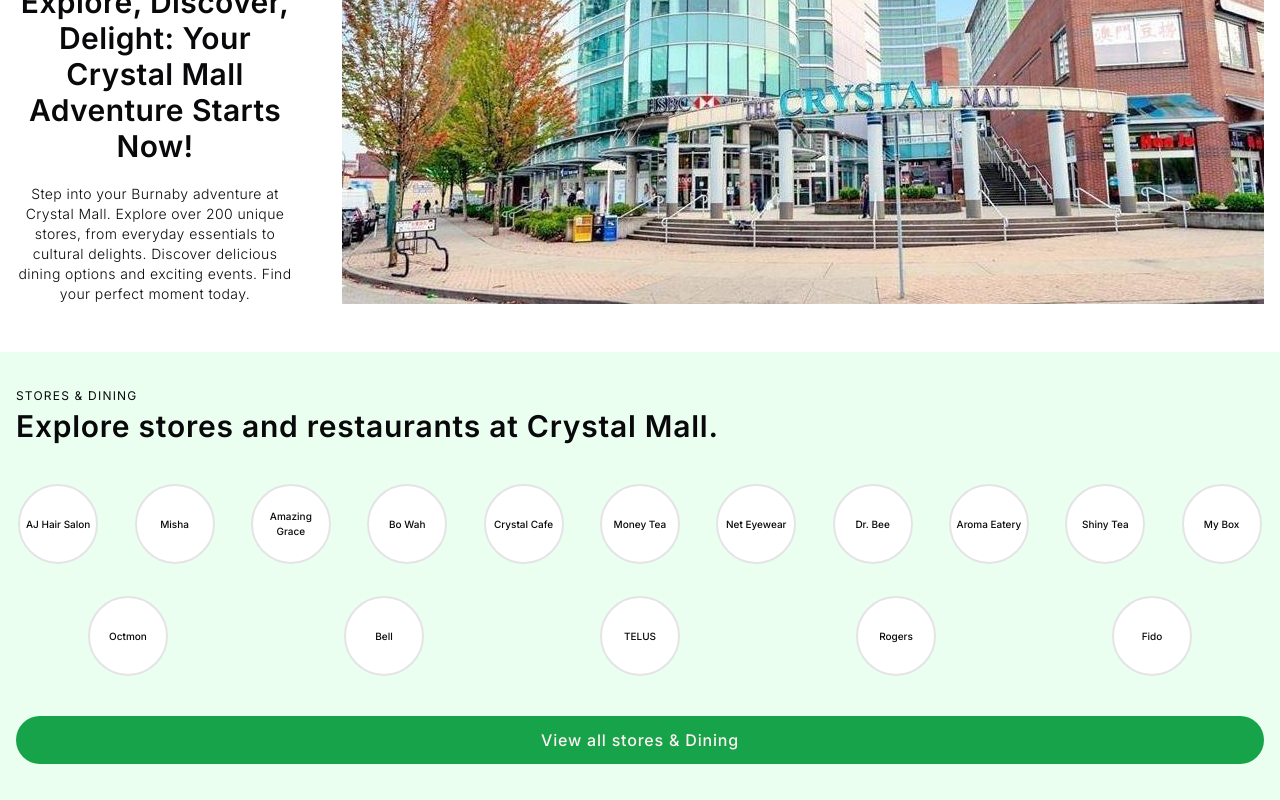
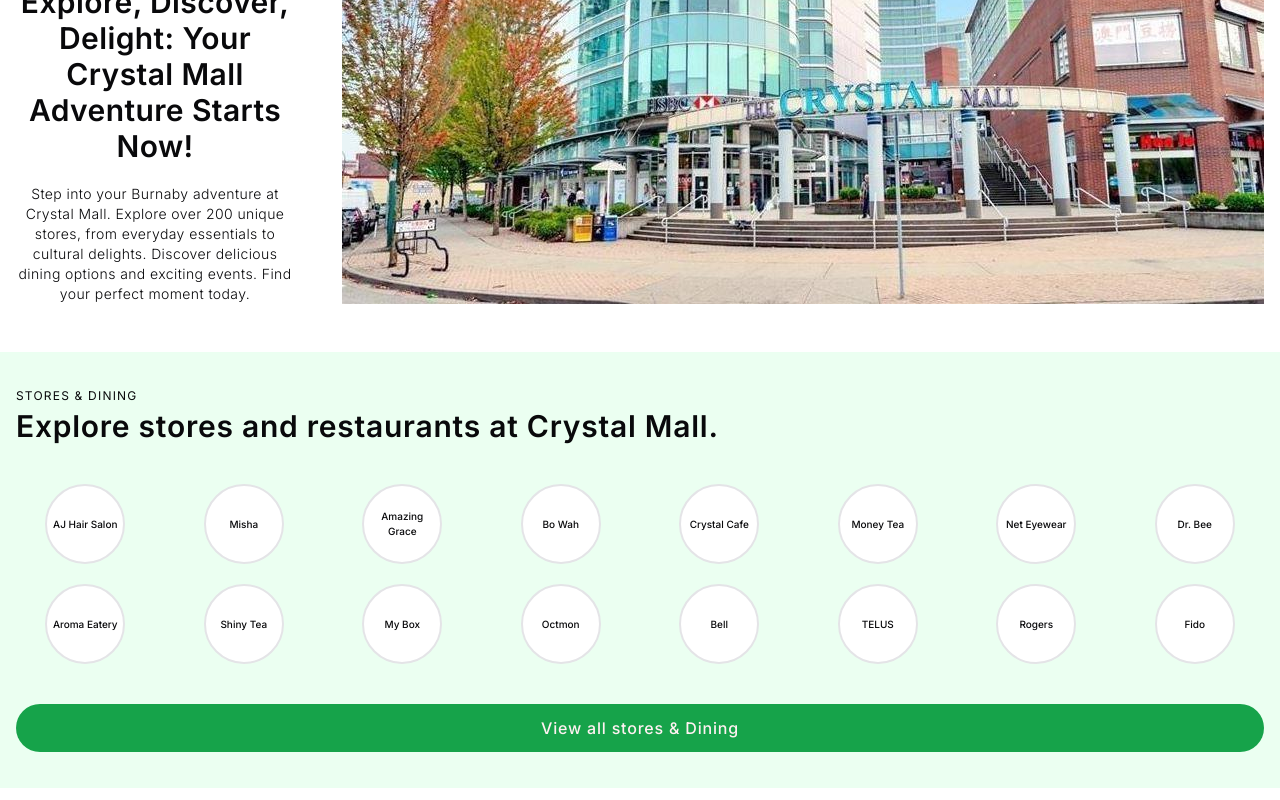
Before and after one commit to scottchen98/crystal-mall-app-redesign, a Next.js app: page / in a window 1280 px wide. Shown: the part 451-1251 px from the top of the page. Built offline with nearby package versions, Linux system fonts and the light colour scheme.

Commit message:
conditionally render 8 or 16 store icons depending on viewport

```diff
--- a/src/app/store-icons.tsx
+++ b/src/app/store-icons.tsx
@@ -1,11 +1,18 @@
+import React from "react";
+
 export default function StoreIcons({
   children,
 }: {
   children: React.ReactNode;
 }) {
   return (
-    <div className="mx-auto flex flex-wrap items-center justify-center gap-8">
-      {children}
+    <div className="space-y-5">
+      <div className="grid grid-cols-4 gap-5 lg:grid-cols-8">
+        {React.Children.toArray(children).slice(0, 8)}
+      </div>
+      <div className="hidden lg:grid lg:grid-cols-8 lg:gap-5">
+        {React.Children.toArray(children).slice(8, 16)}
+      </div>
     </div>
   );
 }
```
